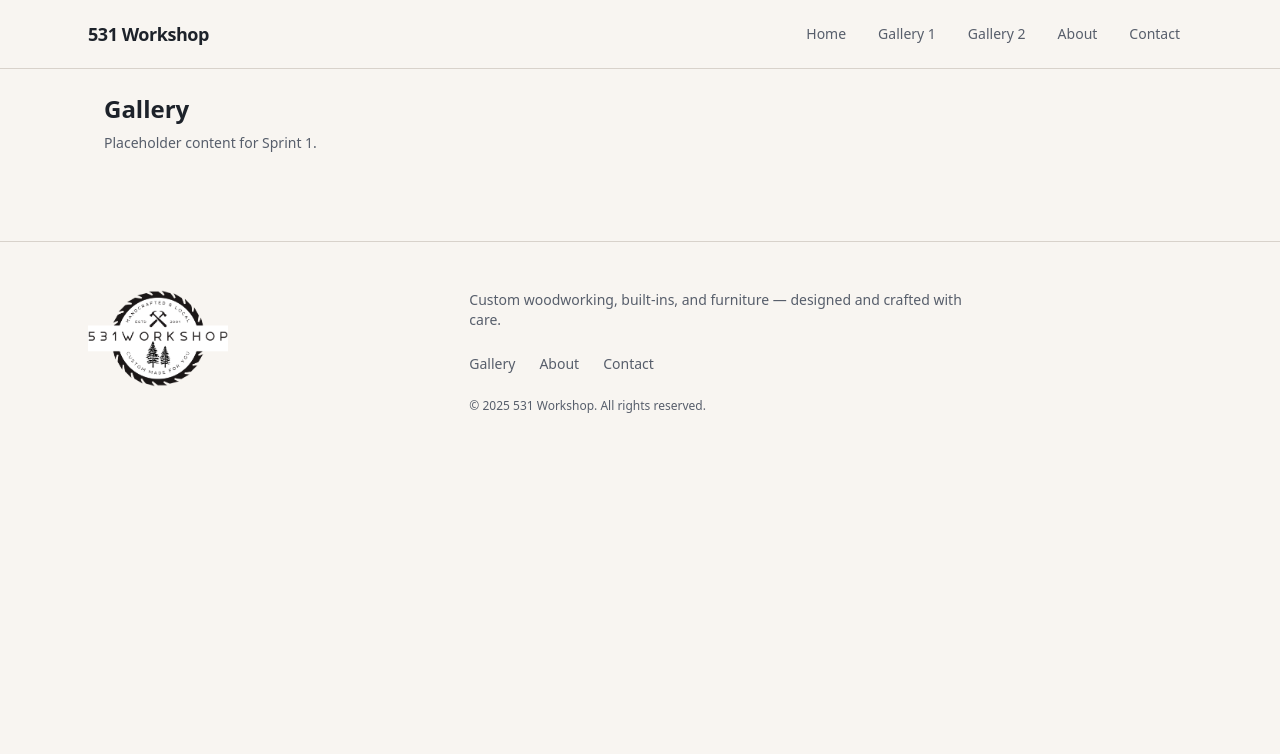
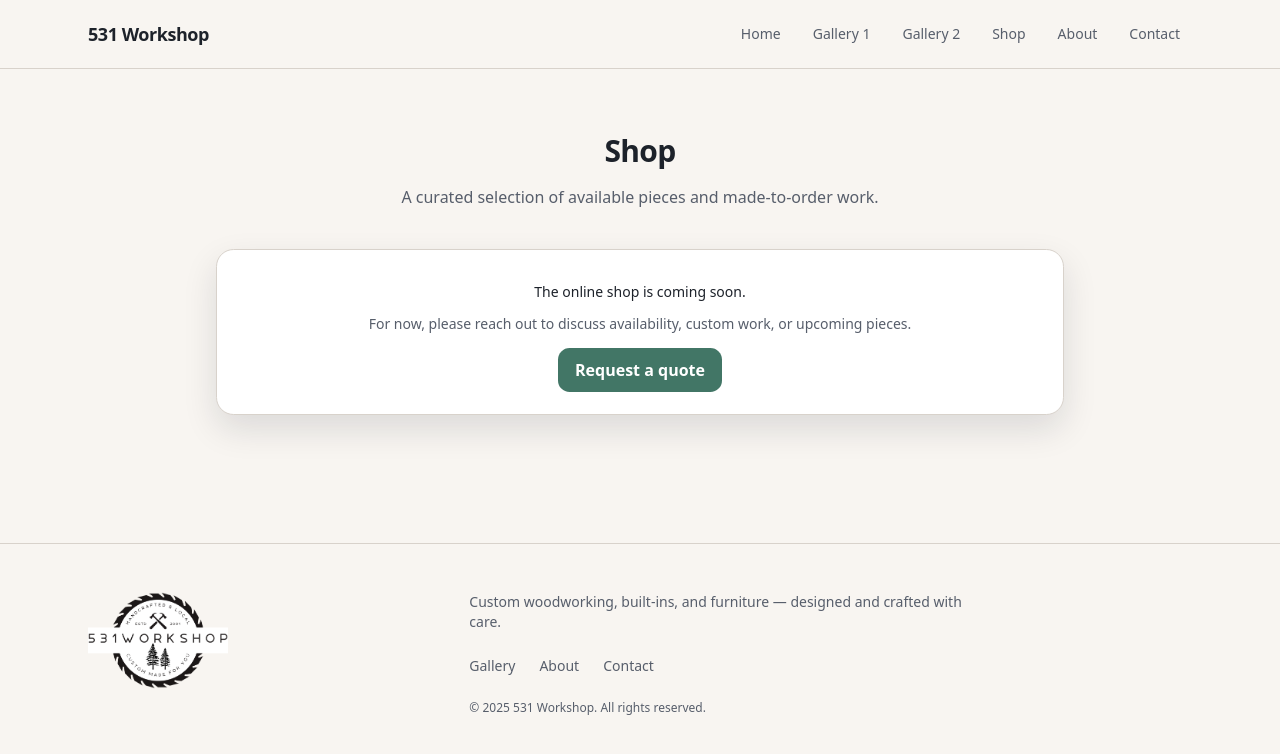
Before and after one commit to 3ef-studio/531workshop-site, a Next.js app: page /shop in a window 1280 px wide. Shown: the top 754 px of the page. Built offline with nearby package versions, Linux system fonts and the light colour scheme; no server answers.

Commit message:
Shop page placeholder

```diff
--- a/app/shop/page.tsx
+++ b/app/shop/page.tsx
@@ -1,10 +1,38 @@
-export default function Page() {
+import Link from "next/link";
+
+export default function ShopPage() {
   return (
-    <main className="mx-auto max-w-6xl p-6">
-      <h1 className="text-2xl font-semibold">Gallery</h1>
-      <p className="mt-2 text-sm text-muted-foreground">
-        Placeholder content for Sprint 1.
+    <main className="mx-auto max-w-4xl px-6 py-16 text-center">
+      <h1 className="text-3xl font-semibold tracking-tight">
+        Shop
+      </h1>
+
+      <p
+        className="mt-4 text-base"
+        style={{ color: "hsl(var(--muted-foreground))" }}
+      >
+        A curated selection of available pieces and made-to-order work.
       </p>
+
+      <div className="mt-10 ui-card p-8">
+        <p className="text-sm">
+          The online shop is coming soon.
+        </p>
+
+        <p
+          className="mt-3 text-sm"
+          style={{ color: "hsl(var(--muted-foreground))" }}
+        >
+          For now, please reach out to discuss availability, custom work,
+          or upcoming pieces.
+        </p>
+
+        <div className="mt-6">
+          <Link href="/contact" className="ui-btn ui-btn-primary">
+            Request a quote
+          </Link>
+        </div>
+      </div>
     </main>
   );
 }
--- a/components/Header.tsx
+++ b/components/Header.tsx
@@ -59,6 +59,7 @@ export default function Header() {
           <NavItem href="/">Home</NavItem>
           <NavItem href="/gallery1">Gallery 1</NavItem>
           <NavItem href="/gallery2">Gallery 2</NavItem>
+          <NavItem href="/shop">Shop</NavItem>
           <NavItem href="/about">About</NavItem>
           <NavItem href="/contact">Contact</NavItem>
         </nav>
@@ -88,6 +89,9 @@ export default function Header() {
             <Link onClick={() => setOpen(false)} href="/gallery2" className="px-3 py-2 rounded-xl text-sm hover:bg-card/60">
               Gallery 2
             </Link>
+            <Link onClick={() => setOpen(false)} href="/shop" className="px-3 py-2 rounded-xl text-sm hover:bg-card/60">
+              Shop
+            </Link>
             <Link onClick={() => setOpen(false)} href="/about" className="px-3 py-2 rounded-xl text-sm hover:bg-card/60">
               About
             </Link>
```
